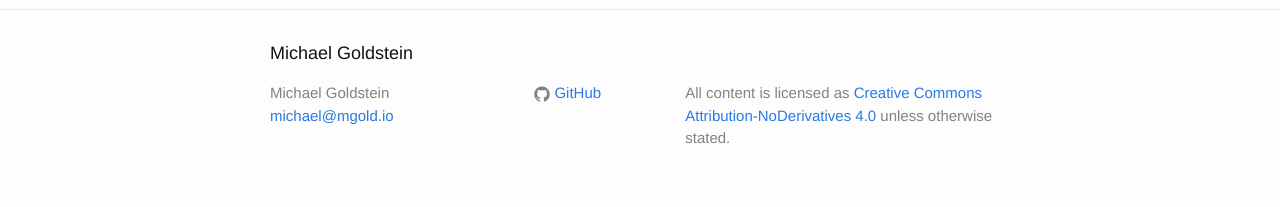
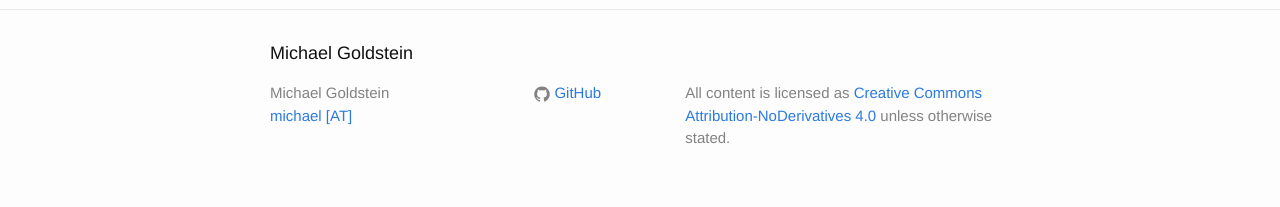
Before and after one commit to mgold95/mgold95.github.io, a Jekyll site: the page built from index.html, in a window 1280 px wide. Shown: the part 1280-1487 px from the top of the page. Built offline with Jekyll 4.4.1, drawn with Linux system fonts in a browser that asks for light colours.

Commit message:
Update _config.yml

```diff
--- a/_config.yml
+++ b/_config.yml
@@ -7,7 +7,7 @@
 
 # Site settings
 title: Michael Goldstein
-email: michael@mgold.io
+email: michael [AT]
 description: > # this means to ignore newlines until "baseurl:"
   All content is licensed as
   <a href="https://creativecommons.org/licenses/by-nd/4.0/legalcode" target="_blank">
```
